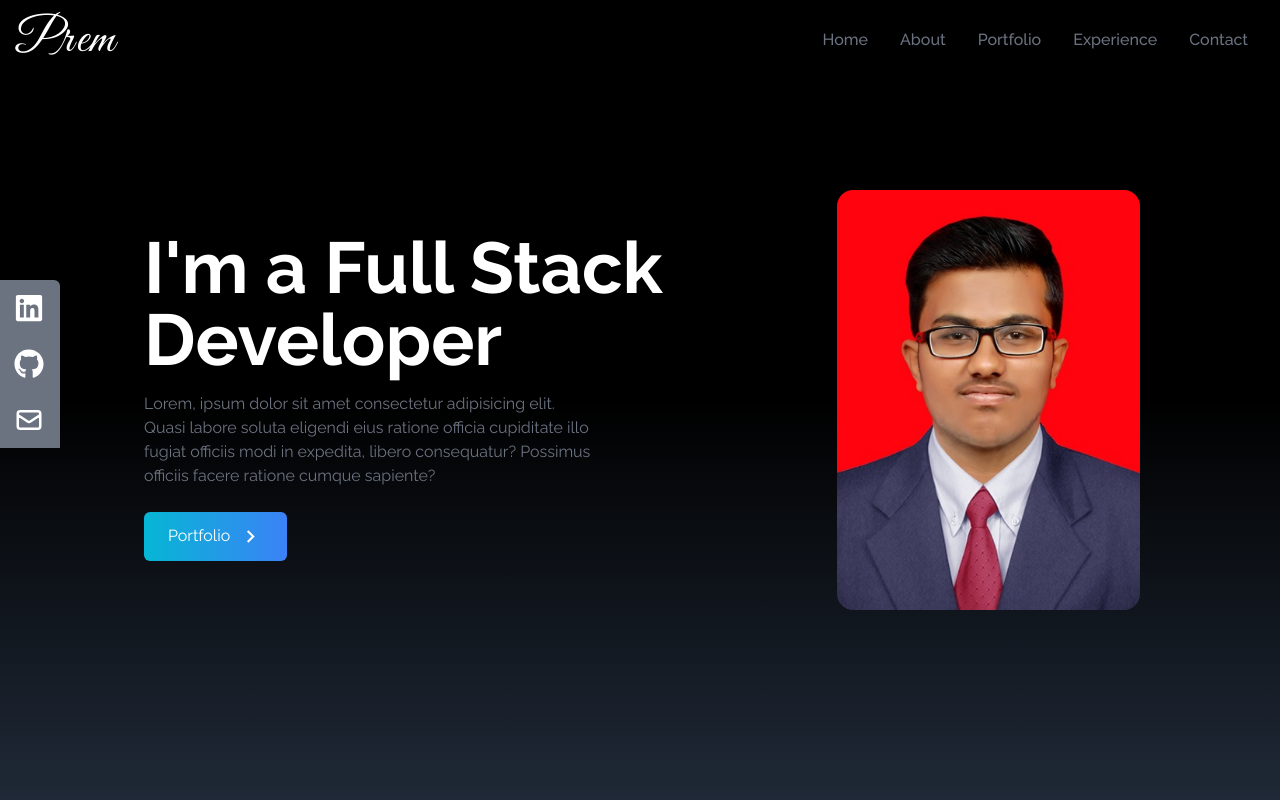
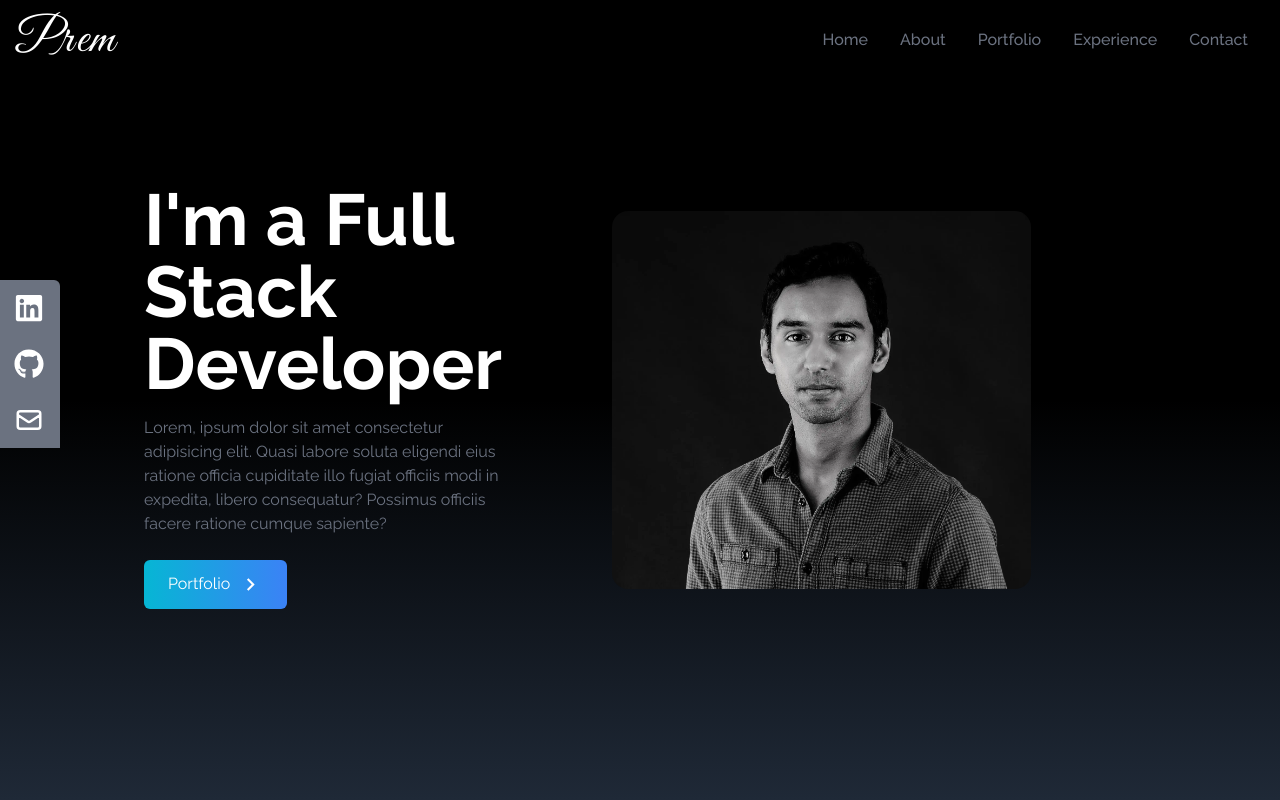
Before and after one commit to MaverickCod/WT-2_Portfolio, a React (Create React App) app: page / in a window 1280 px wide. Shown: the top 800 px of the page. Built offline with nearby package versions, Linux system fonts and the light colour scheme.

Commit message:
changed hero image and created contact.jsx file

```diff
--- a/src/components/Home.jsx
+++ b/src/components/Home.jsx
@@ -21,7 +21,7 @@
           </div>
         </div>
         <div>
-          <img src={HeroImage} alt="My Profile" className='rounded-2xl mx-auto w-2/3 md:w-full ml-1' />
+          <img src={HeroImage} alt="My Profile" className="rounded-2xl w-2/3 mx-auto overflow-hidden"/>
         </div>
       </div>
     </div>
--- a/tailwind.config.js
+++ b/tailwind.config.js
@@ -5,6 +5,7 @@
     fontFamily : {
       sign :["Great Vibes"],
     },
+
   },
   plugins: [],
 }
```
Also changed, not shown: src/assets/hero.png, src/assets/icon.jpg (deleted), src/components/Contact.jsx (added).
